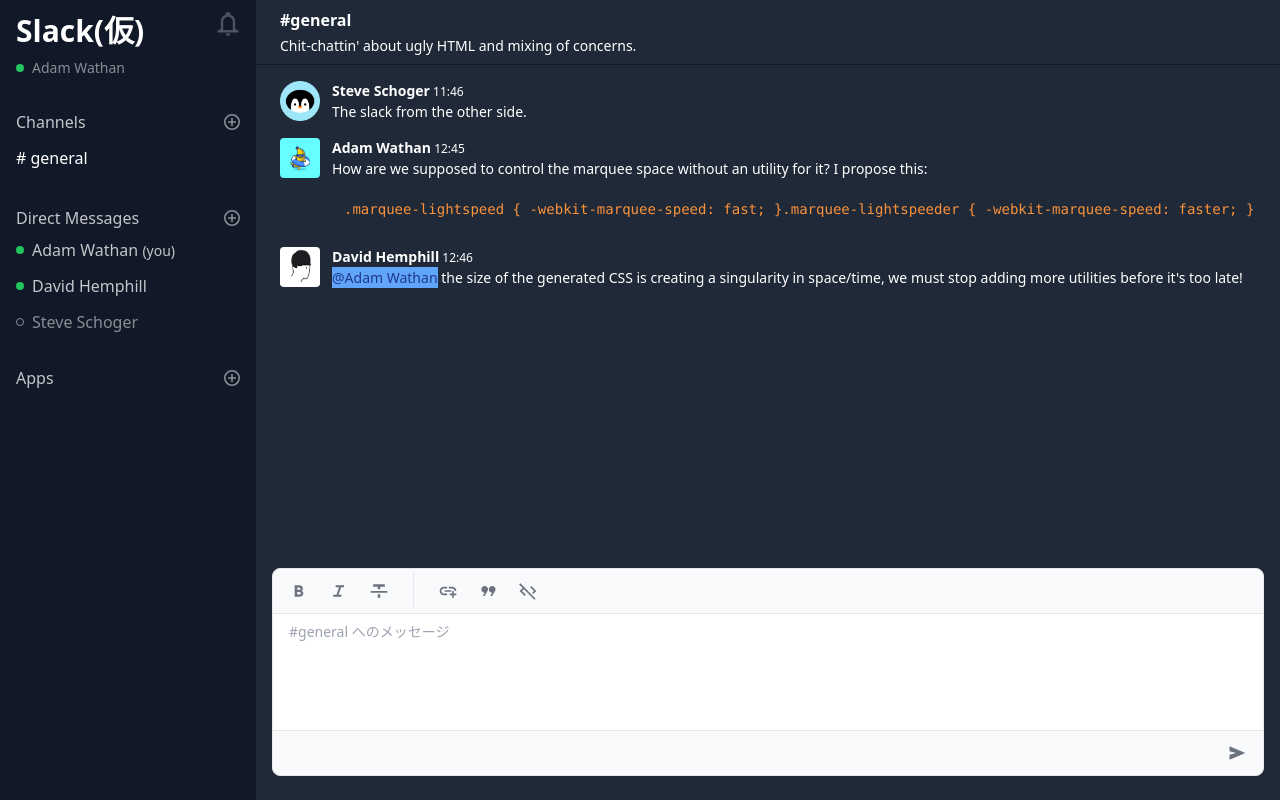
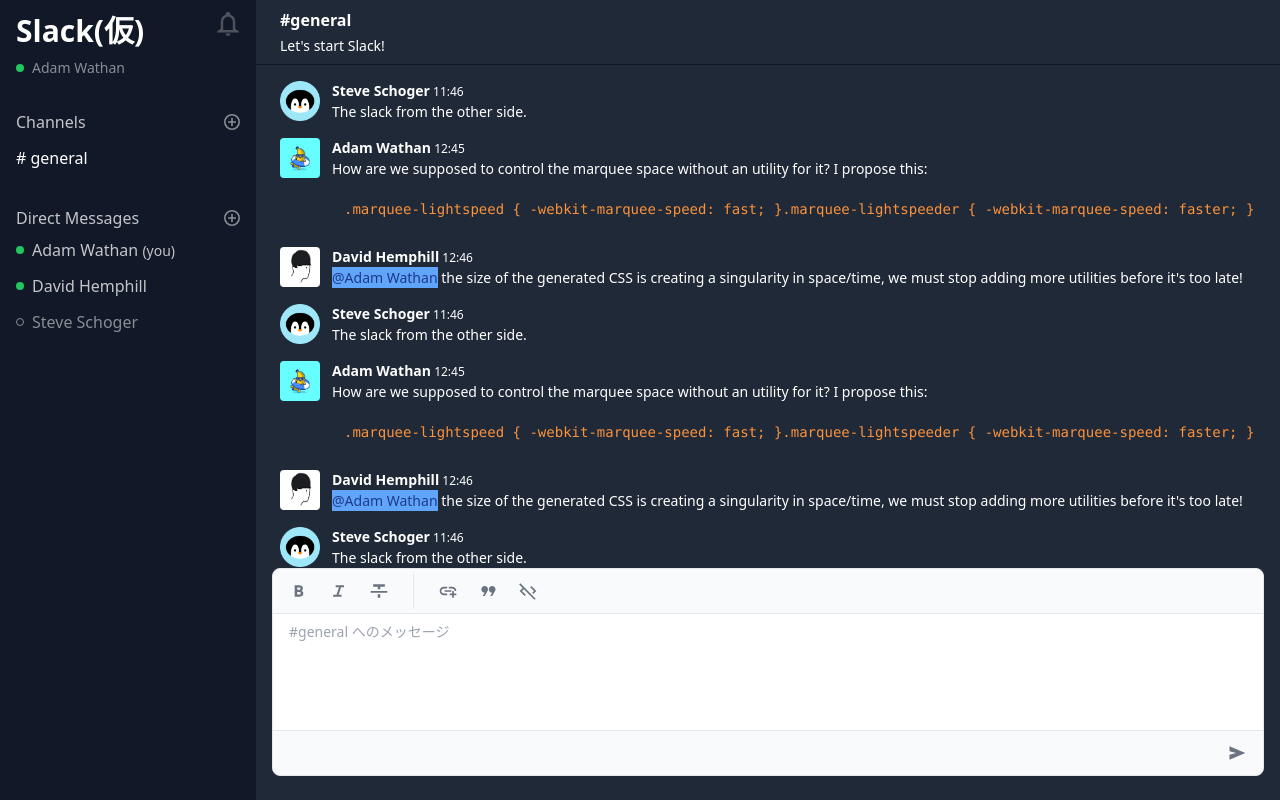
Before and after one commit to Udon-japanese/chat-service, a Next.js app: page /slack in a window 1280 px wide. Built offline with nearby package versions, Linux system fonts and the light colour scheme.

Commit message:
メッセージ一覧を表示する関数を作成

```diff
--- a/pages/slack.tsx
+++ b/pages/slack.tsx
@@ -75,20 +75,7 @@
               <span className="text-white">Steve Schoger</span>
             </div>
           </div>
-          <div>
-            <div className="mb-2 flex items-center justify-between px-4 text-white">
-              <div className="opacity-75">Apps</div>
-              <div>
-                <svg
-                  className="h-4 w-4 fill-current opacity-50"
-                  xmlns="http://www.w3.org/2000/svg"
-                  viewBox="0 0 20 20"
-                >
-                  <path d="M11 9h4v2h-4v4H9v-4H5V9h4V5h2v4zm-1 11a10 10 0 1 1 0-20 10 10 0 0 1 0 20zm0-2a8 8 0 1 0 0-16 8 8 0 0 0 0 16z" />
-                </svg>
-              </div>
-            </div>
-          </div>
+          <div></div>
         </div>
         {/* Chat content */}
         <div className="flex flex-1 flex-col overflow-hidden bg-white">
@@ -102,12 +89,28 @@
                 <h3 className="mb-1 font-extrabold text-white">#general</h3>
               </div>
               <div className="truncate text-sm text-white">
-                Chit-chattin' about ugly HTML and mixing of concerns.
+                Let's start Slack!
               </div>
             </div>
           </div>
+          <div className="flex-1 overflow-y-scroll bg-gray-800 px-6 py-4">
+            {drawChatList(3)}
+          </div>
+          <div className="flex-none bg-gray-800 px-4 pb-6">
+            <Form />
+          </div>
+        </div>
+      </div>
+    </>
+  );
+}
+
+function drawChatList(n: number): JSX.Element[] {
+  const listArray: JSX.Element[] = [];
+  for (let i = 0; i < n; i++) {
+    listArray.push(
+      <div key={i}>
         {/* Chat messages */}
-          <div className="hidden-scrollbar flex-1 overflow-y-scroll bg-gray-800 px-6 py-4">
         {/* A message */}
         <div className="mb-4 flex items-start text-sm">
           <img src="/2.png" className="mr-3 h-10 w-10 rounded" />
@@ -135,8 +138,7 @@
             </p>
             <div className="mt-2 overflow-scroll whitespace-pre p-3 font-mono text-sm text-orange-400">
               .marquee-lightspeed {"{"} -webkit-marquee-speed: fast; {"}"}
-                  .marquee-lightspeeder {"{"} -webkit-marquee-speed: faster;{" "}
-                  {"}"}
+              .marquee-lightspeeder {"{"} -webkit-marquee-speed: faster; {"}"}
             </div>
           </div>
         </div>
@@ -162,11 +164,8 @@
           </div>
         </div>
       </div>
-          <div className="flex-none bg-gray-800 px-4 pb-6">
-            <Form />
-          </div>
-        </div>
-      </div>
-    </>
     );
   }
+
+  return listArray;
+}
```
Lines whose indentation alone changed are shown as unchanged.
